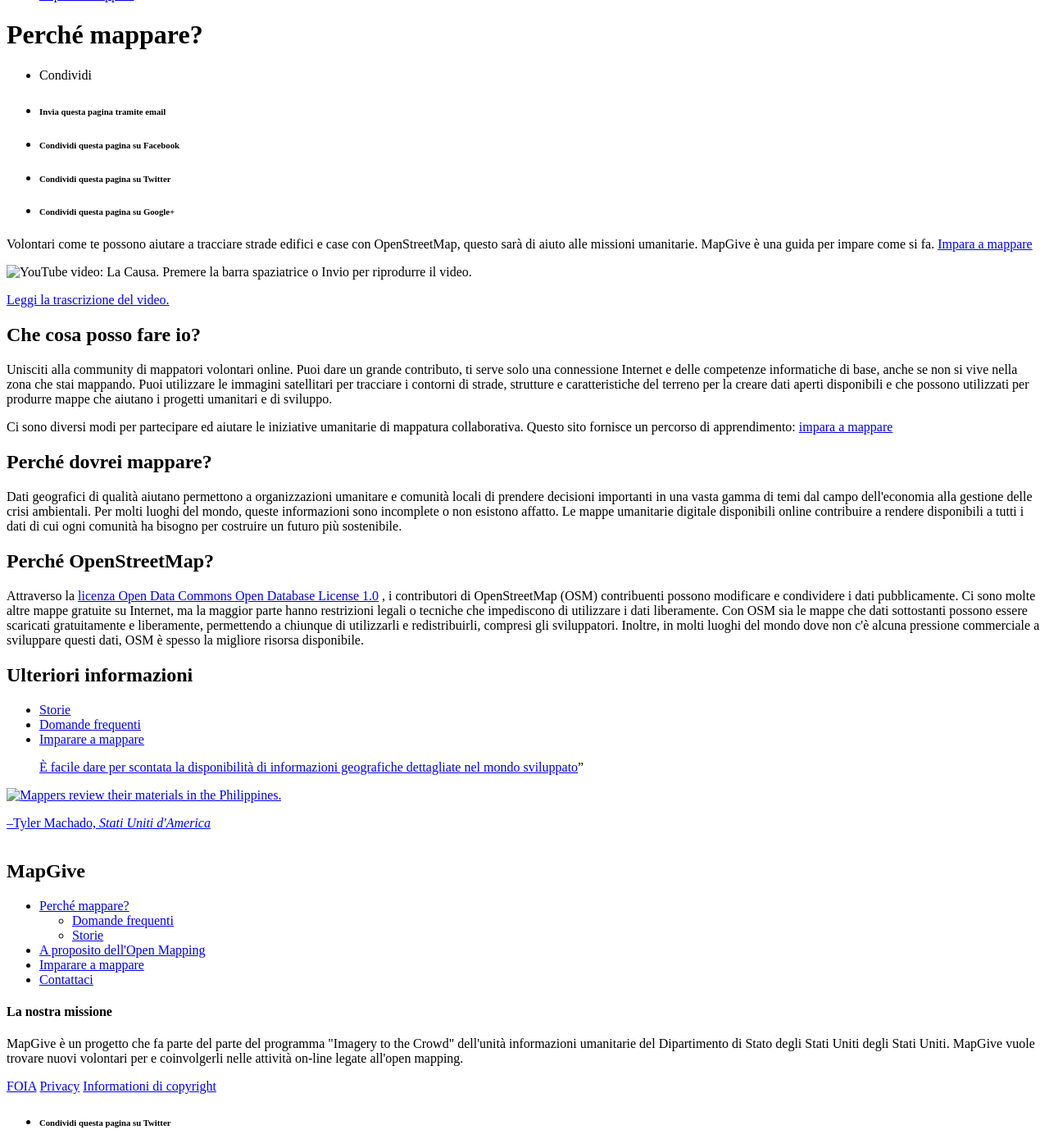
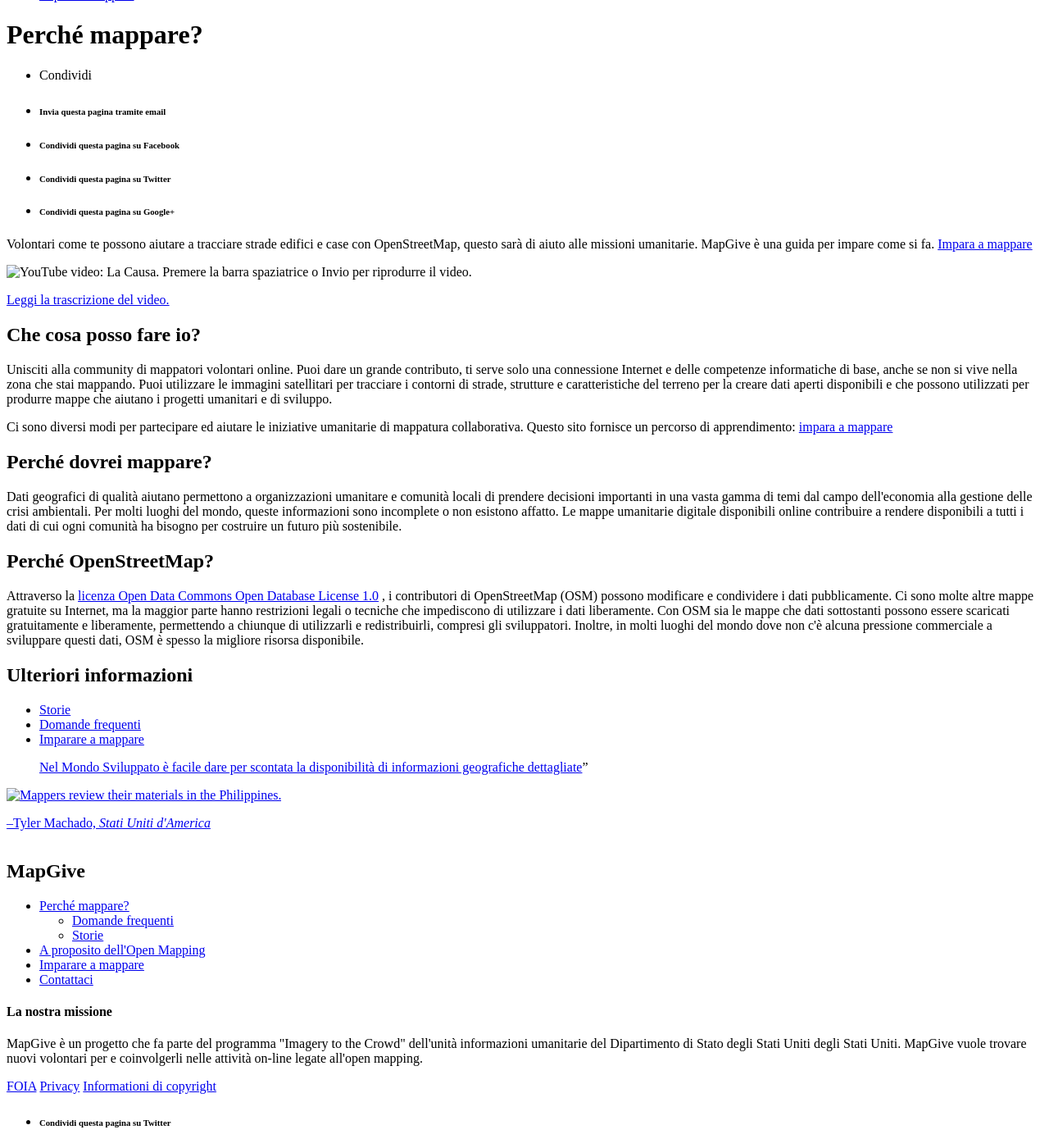
Before and after one commit to osmItalia/MapgiveIT, a Jekyll site: the page built from perche-mappare/index.html, in a window 1280 px wide and 1400 px high, scrolled down 212 px. Shown: the whole window at 82% size. Built offline with Jekyll 4.4.1, drawn with Linux system fonts in a browser that asks for light colours; nearby versions of some CDN libraries; Markdown is read by kramdown in place of the engine named in the settings.

Commit message:
fixing typos and borken links

```diff
--- a/_includes/footer.html
+++ b/_includes/footer.html
@@ -23,7 +23,7 @@
     <div class="col-sm-4 mission">
       <h4>La nostra missione</h4>
       <div class="mission-flag-seal"></div>
-      <p>MapGive è un progetto che fa parte del parte del programma "Imagery to the Crowd" dell'unità informazioni umanitarie del Dipartimento di Stato degli Stati Uniti degli Stati Uniti. MapGive vuole trovare nuovi volontari per e coinvolgerli nelle attività on-line legate all'open mapping.</p>
+      <p>MapGive è un progetto che fa parte del programma "Imagery to the Crowd" dell'unità informazioni umanitarie del Dipartimento di Stato degli Stati Uniti degli Stati Uniti. MapGive vuole trovare nuovi volontari per e coinvolgerli nelle attività on-line legate all'open mapping.</p>
       <div class="row legal">
         <div class="col-sm-12">
           <a href="http://www.state.gov/m/a/ips/">FOIA</a>
--- a/_includes/tyler-machado.html
+++ b/_includes/tyler-machado.html
@@ -1,7 +1,7 @@
 <aside role="complimentary">
   <div class="story-promo shadowed">
     <div class="quote">
-      <blockquote><a href="/storie/reagire-alle-catastrofi.html" class="hyphenate">È facile dare per scontata la disponibilità di informazioni geografiche dettagliate nel mondo sviluppato</a>&rdquo;</blockquote>
+      <blockquote><a href="/storie/reagire-alle-catastrofi.html" class="hyphenate">Nel Mondo Sviluppato è facile dare per scontata la disponibilità di informazioni geografiche dettagliate</a>&rdquo;</blockquote>
     </div>
     <a href="/storie/reagire-alle-catastrofi.html" class="image"><img src="/assets/img/philippines-story.jpg" alt="Mappers review their materials in the Philippines." class="img-responsive" /></a>
     <p class="attribution"><a href="/storie/reagire-alle-catastrofi.html">&ndash;Tyler Machado, <em>Stati Uniti d'America</em></a></p>
--- a/index.html
+++ b/index.html
@@ -9,7 +9,7 @@
 ---
   <h1 class="hook">
     <span>Anche tu puoi essere d'aiuto.</span>
-    <span>Mappa qualsiasi posto nel mondo, anche se non sei mai stato lì.</span>
+    <span>Mappa un qualsiasi posto nel mondo, anche se non sei mai stato lì.</span>
   </h1>
 
   <h2>I dati cartografici sono fondamentali per le missioni umanitarie e di sviluppo. MapGive aiuta i nuovi volontari ad imparare a mappare ed a farsi coinvolgere nelle attività on-line.</h2>
--- a/perche-mappare/index.html
+++ b/perche-mappare/index.html
@@ -24,7 +24,7 @@
     <p>Volontari come te possono aiutare a tracciare strade
     edifici e case con OpenStreetMap, questo sarà di aiuto alle
     missioni umanitarie. MapGive è una guida per impare come si
-    fa. <a class="action-link" href="http://mapgive.state.gov/impare-a-mappare/">Impara a mappare</a>
+    fa. <a class="action-link" href="http://mapgive.openstreetmap.it/impara-a-mappare/">Impara a mappare</a>
     </p>
 
     <section>
@@ -62,7 +62,7 @@
           aiutare le iniziative umanitarie di mappatura
           collaborativa. Questo sito fornisce un percorso
           di apprendimento: <a class="action-link" href=
-          "http://mapgive.state.gov/learn-to-map/">impara
+          "http://mapgive.openstreetmap.it/impara-a-mappare/">impara
           a mappare</a></p>
         </div>
       </div>
@@ -104,7 +104,7 @@
             "http://www.openstreetmap.org/copyright"
             target="_blank">licenza Open Data Commons Open
             Database License 1.0</a> , i contributori di
-            OpenStreetMap (OSM) contribuenti possono
+            OpenStreetMap (OSM) possono
             modificare e condividere i dati pubblicamente.
             Ci sono molte altre mappe gratuite su Internet,
             ma la maggior parte hanno restrizioni legali o
--- a/storie/index.html
+++ b/storie/index.html
@@ -2,7 +2,7 @@
 layout: default
 title: Storie
 twitterDescription: "Vuoi una prova che l'open mapping aiuta le persone? Leggi le storie di #MapGive."
-ogDescription: "Leggi alcuni esempi di come le mappe digitale sono utilizzate per salvare vite e sviluppare le comunità."
+ogDescription: "Leggi alcuni esempi di come le mappe digitali vengono utilizzate per salvare vite e sviluppare le comunità."
 ogImage: "/assets/img/kepha-ngito.jpg"
 emailSubject: Le mappe digitali sono usate per salvare vite e costruire comunità.
 emailDescription: "Le mappe giocano un ruolo importante in ogni fase delle operazioni di soccorso. Leggi alcuni esempi di come una mappa può salvare vite e potenziare lo sviluppo di una comunità."
```
